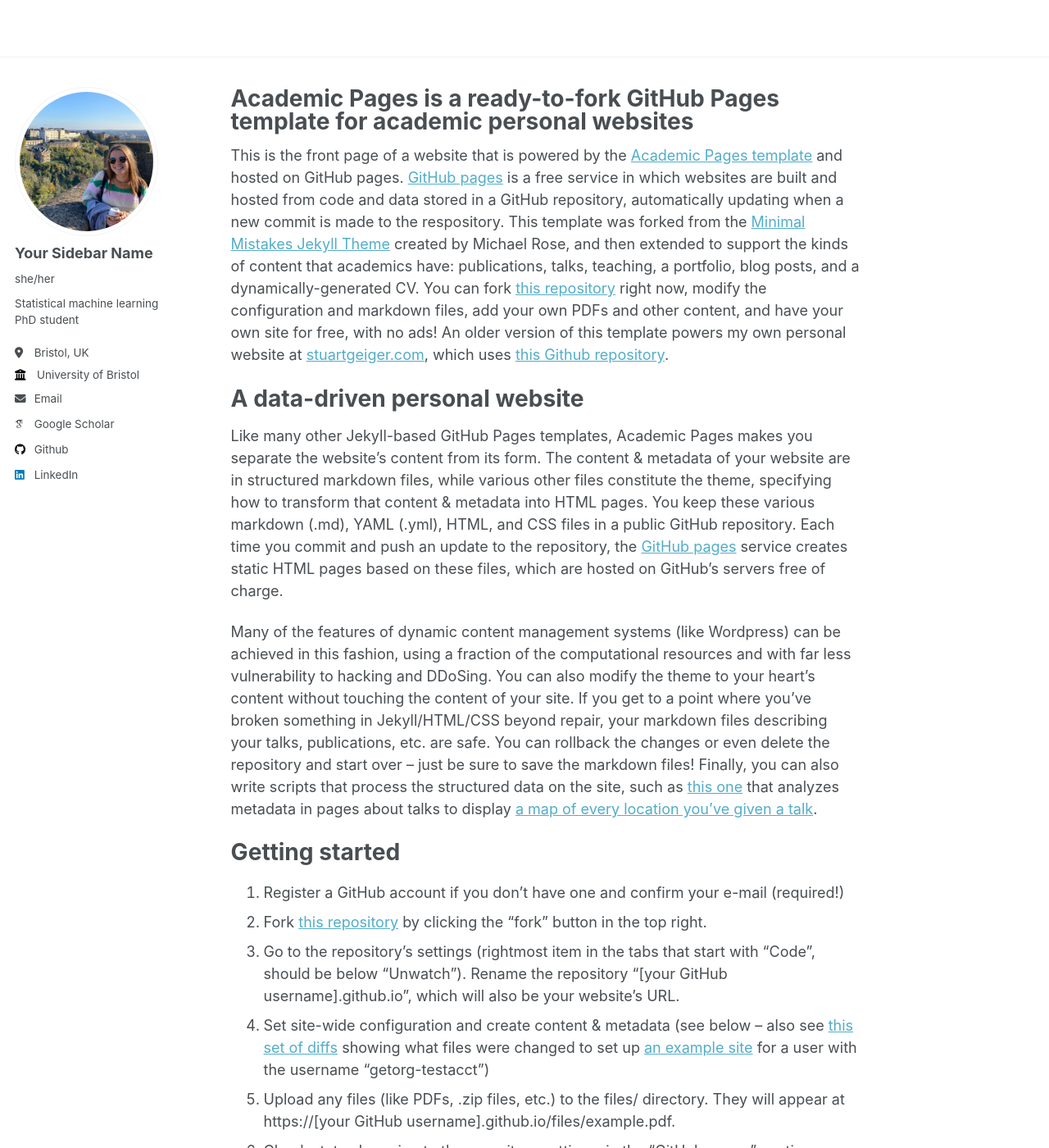
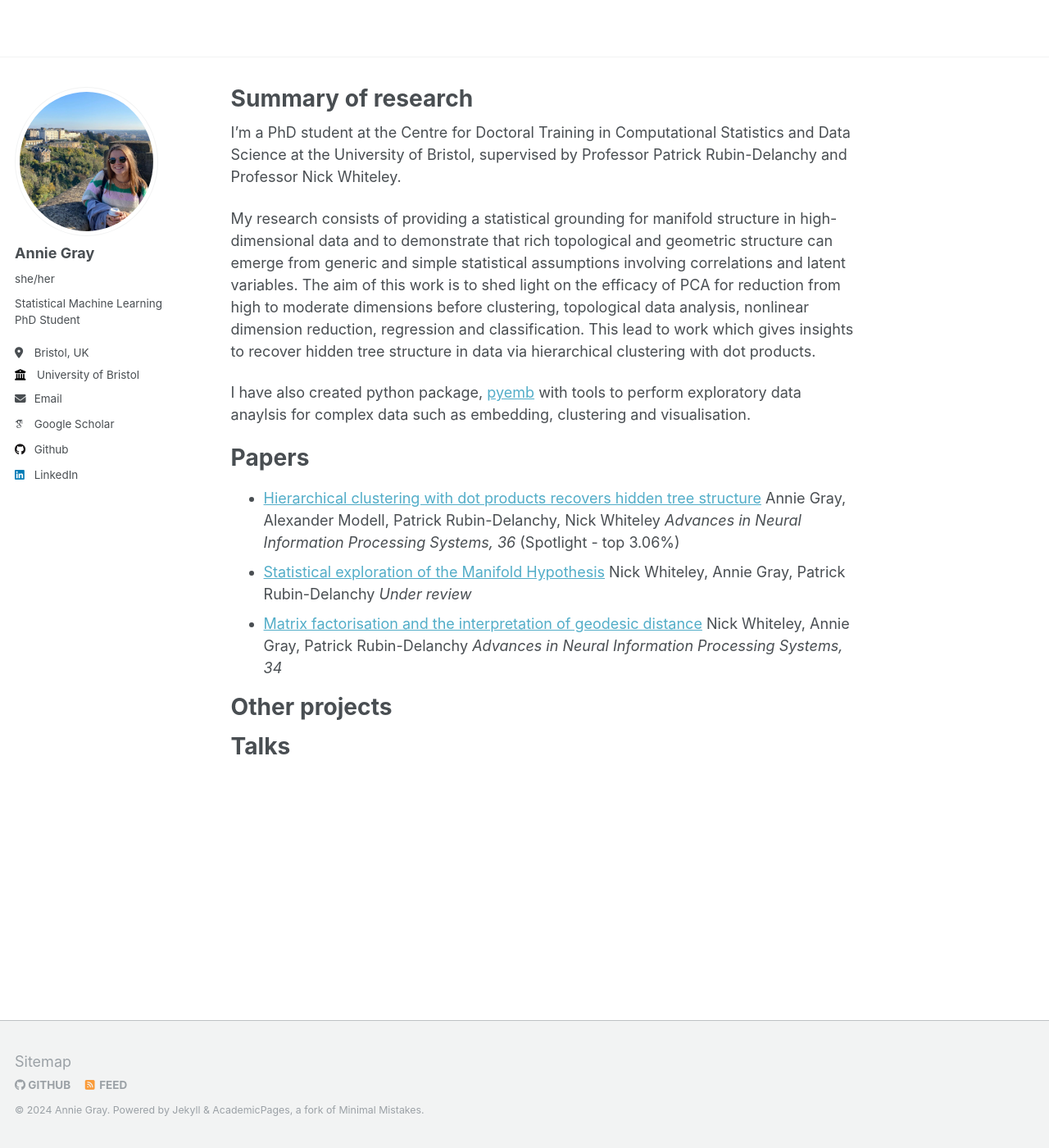
Before and after one commit to anniegray52/anniegray52.github.io, a Jekyll site: the page built from _pages/about.md, in a window 1280 px wide and 1400 px high. Shown: the whole window at 82% size. Built offline with Jekyll 4.4.1, drawn with Linux system fonts in a browser that asks for light colours; some web fonts are replaced; some of the changed text lies outside the part shown.

Commit message:
update about.md

```diff
--- a/_config.yml
+++ b/_config.yml
@@ -22,9 +22,9 @@ repository               : "anniegray52/anniegray52.github.io"
 author:
   # Biographic information
   avatar           : "website-picture.jpg"
-  name             : "Your Sidebar Name"
+  name             : "Annie Gray"
   pronouns         : "she/her"
-  bio              : "Statistical machine learning PhD student"
+  bio              : "Statistical Machine Learning PhD Student"
   location         : "Bristol, UK"
   employer         : "University of Bristol"
   uri              : # URL
--- a/_pages/about.md
+++ b/_pages/about.md
@@ -1,49 +1,36 @@
 ---
 permalink: /
-title: "Academic Pages is a ready-to-fork GitHub Pages template for academic personal websites"
+title: "Summary of research"
 author_profile: true
 redirect_from:
   - /about/
   - /about.html
 ---
 
-This is the front page of a website that is powered by the [Academic Pages template](https://github.com/academicpages/academicpages.github.io) and hosted on GitHub pages. [GitHub pages](https://pages.github.com) is a free service in which websites are built and hosted from code and data stored in a GitHub repository, automatically updating when a new commit is made to the respository. This template was forked from the [Minimal Mistakes Jekyll Theme](https://mmistakes.github.io/minimal-mistakes/) created by Michael Rose, and then extended to support the kinds of content that academics have: publications, talks, teaching, a portfolio, blog posts, and a dynamically-generated CV. You can fork [this repository](https://github.com/academicpages/academicpages.github.io) right now, modify the configuration and markdown files, add your own PDFs and other content, and have your own site for free, with no ads! An older version of this template powers my own personal website at [stuartgeiger.com](http://stuartgeiger.com), which uses [this Github repository](https://github.com/staeiou/staeiou.github.io).
+I'm a PhD student at the Centre for Doctoral Training in Computational Statistics and Data Science at the University of Bristol, supervised by Professor Patrick Rubin-Delanchy and Professor Nick Whiteley.
 
-A data-driven personal website
+My research consists of providing a statistical grounding for manifold structure in high-dimensional data and to demonstrate that rich topological and geometric structure can emerge from generic and simple statistical assumptions involving correlations and latent variables. The aim of this work is to shed light on the efficacy of PCA for reduction from high to moderate dimensions before clustering, topological data analysis, nonlinear dimension reduction, regression and classification. This lead to work which gives insights to recover hidden tree structure in data via hierarchical clustering with dot products.
+
+I have also created python package, [pyemb](https://github.com/pyemb/pyemb) with tools to perform exploratory data anaylsis for complex data such as embedding, clustering and visualisation.
+
+
+Papers
 ======
-Like many other Jekyll-based GitHub Pages templates, Academic Pages makes you separate the website's content from its form. The content & metadata of your website are in structured markdown files, while various other files constitute the theme, specifying how to transform that content & metadata into HTML pages. You keep these various markdown (.md), YAML (.yml), HTML, and CSS files in a public GitHub repository. Each time you commit and push an update to the repository, the [GitHub pages](https://pages.github.com/) service creates static HTML pages based on these files, which are hosted on GitHub's servers free of charge.
 
-Many of the features of dynamic content management systems (like Wordpress) can be achieved in this fashion, using a fraction of the computational resources and with far less vulnerability to hacking and DDoSing. You can also modify the theme to your heart's content without touching the content of your site. If you get to a point where you've broken something in Jekyll/HTML/CSS beyond repair, your markdown files describing your talks, publications, etc. are safe. You can rollback the changes or even delete the repository and start over -- just be sure to save the markdown files! Finally, you can also write scripts that process the structured data on the site, such as [this one](https://github.com/academicpages/academicpages.github.io/blob/master/talkmap.ipynb) that analyzes metadata in pages about talks to display [a map of every location you've given a talk](https://academicpages.github.io/talkmap.html).
+* [Hierarchical clustering with dot products
+recovers hidden tree structure](https://proceedings.neurips.cc/paper_files/paper/2023/file/6521937507d78f327cd402401be73bf2-Paper-Conference.pdf)
+Annie Gray, Alexander Modell, Patrick Rubin-Delanchy, Nick Whiteley
+ *Advances in Neural Information Processing Systems, 36* (Spotlight - top 3.06%)
+ * [Statistical exploration of the Manifold Hypothesis](https://arxiv.org/abs/2208.11665)
+ Nick Whiteley, Annie Gray, Patrick Rubin-Delanchy
+ *Under review*
+ * [Matrix factorisation and the interpretation of
+geodesic distance](https://proceedings.neurips.cc/paper/2021/file/007ff380ee5ac49ffc34442f5c2a2b86-Paper.pdf)
+Nick Whiteley, Annie Gray, Patrick Rubin-Delanchy
+*Advances in Neural Information Processing Systems, 34*
 
-Getting started
+Other projects
 ======
-1. Register a GitHub account if you don't have one and confirm your e-mail (required!)
-1. Fork [this repository](https://github.com/academicpages/academicpages.github.io) by clicking the "fork" button in the top right.
-1. Go to the repository's settings (rightmost item in the tabs that start with "Code", should be below "Unwatch"). Rename the repository "[your GitHub username].github.io", which will also be your website's URL.
-1. Set site-wide configuration and create content & metadata (see below -- also see [this set of diffs](http://archive.is/3TPas) showing what files were changed to set up [an example site](https://getorg-testacct.github.io) for a user with the username "getorg-testacct")
-1. Upload any files (like PDFs, .zip files, etc.) to the files/ directory. They will appear at https://[your GitHub username].github.io/files/example.pdf.
-1. Check status by going to the repository settings, in the "GitHub pages" section
 
-Site-wide configuration
-------
-The main configuration file for the site is in the base directory in [_config.yml](https://github.com/academicpages/academicpages.github.io/blob/master/_config.yml), which defines the content in the sidebars and other site-wide features. You will need to replace the default variables with ones about yourself and your site's github repository. The configuration file for the top menu is in [_data/navigation.yml](https://github.com/academicpages/academicpages.github.io/blob/master/_data/navigation.yml). For example, if you don't have a portfolio or blog posts, you can remove those items from that navigation.yml file to remove them from the header.
-
-Create content & metadata
-------
-For site content, there is one markdown file for each type of content, which are stored in directories like _publications, _talks, _posts, _teaching, or _pages. For example, each talk is a markdown file in the [_talks directory](https://github.com/academicpages/academicpages.github.io/tree/master/_talks). At the top of each markdown file is structured data in YAML about the talk, which the theme will parse to do lots of cool stuff. The same structured data about a talk is used to generate the list of talks on the [Talks page](https://academicpages.github.io/talks), each [individual page](https://academicpages.github.io/talks/2012-03-01-talk-1) for specific talks, the talks section for the [CV page](https://academicpages.github.io/cv), and the [map of places you've given a talk](https://academicpages.github.io/talkmap.html) (if you run this [python file](https://github.com/academicpages/academicpages.github.io/blob/master/talkmap.py) or [Jupyter notebook](https://github.com/academicpages/academicpages.github.io/blob/master/talkmap.ipynb), which creates the HTML for the map based on the contents of the _talks directory).
-
-**Markdown generator**
-
-I have also created [a set of Jupyter notebooks](https://github.com/academicpages/academicpages.github.io/tree/master/markdown_generator
-) that converts a CSV containing structured data about talks or presentations into individual markdown files that will be properly formatted for the Academic Pages template. The sample CSVs in that directory are the ones I used to create my own personal website at stuartgeiger.com. My usual workflow is that I keep a spreadsheet of my publications and talks, then run the code in these notebooks to generate the markdown files, then commit and push them to the GitHub repository.
-
-How to edit your site's GitHub repository
-------
-Many people use a git client to create files on their local computer and then push them to GitHub's servers. If you are not familiar with git, you can directly edit these configuration and markdown files directly in the github.com interface. Navigate to a file (like [this one](https://github.com/academicpages/academicpages.github.io/blob/master/_talks/2012-03-01-talk-1.md) and click the pencil icon in the top right of the content preview (to the right of the "Raw | Blame | History" buttons). You can delete a file by clicking the trashcan icon to the right of the pencil icon. You can also create new files or upload files by navigating to a directory and clicking the "Create new file" or "Upload files" buttons.
-
-Example: editing a markdown file for a talk
-![Editing a markdown file for a talk](/images/editing-talk.png)
-
-For more info
-------
-More info about configuring Academic Pages can be found in [the guide](https://academicpages.github.io/markdown/). The [guides for the Minimal Mistakes theme](https://mmistakes.github.io/minimal-mistakes/docs/configuration/) (which this theme was forked from) might also be helpful.
+Talks
+======
```
